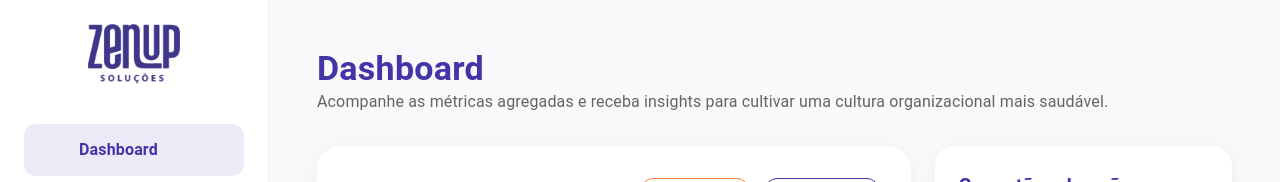
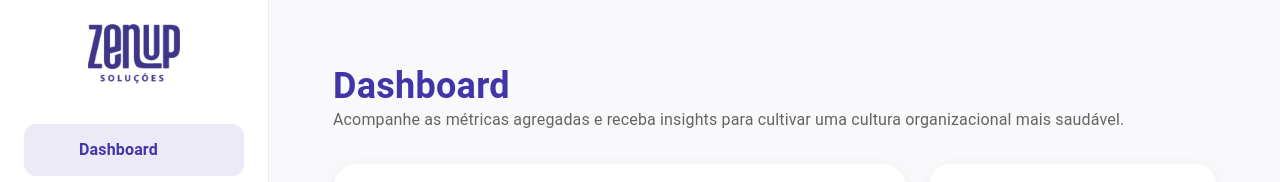
Before and after one commit to carlosqbarbosa/ZenUp-Frontend, a React (Vite) app: page /dashboard in a window 1280 px wide. Shown: the top 182 px of the page. Built offline with nearby package versions, Linux system fonts and the light colour scheme; no server answers; some icons are missing.

Commit message:
update: responsividade e padding e largura do Card no Dashboard

```diff
--- a/src/pages/Dashboard/Dashboard.tsx
+++ b/src/pages/Dashboard/Dashboard.tsx
@@ -9,51 +9,88 @@ import colors from "../../styles/colors";
 export default function Dashboard() {
   return (
     <Layout title="Dashboard">
-      <Box sx={{ display: "flex", flexDirection: "column", gap: 4, p: 2 }}>
-        {/* Header */}
+      <Box
+        sx={{
+          display: "flex",
+          flexDirection: "column",
+          gap: 4,
+          p: { xs: 2, sm: 3, md: 4 },
+          width: "100%",
+          maxWidth: "100vw",
+          overflowX: "hidden",
+          boxSizing: "border-box",
+        }}
+      >
+        {/* Cabeçalho */}
         <Box>
-          <Typography variant="h4" sx={{ fontWeight: 700, color: colors.primary }}>
+          <Typography
+            variant="h4"
+            sx={{
+              fontWeight: 700,
+              color: colors.primary,
+              fontSize: { xs: "1.75rem", sm: "2rem", md: "2.25rem" },
+            }}
+          >
             Dashboard
           </Typography>
-          <Typography color="text.secondary">
+          <Typography
+            color="text.secondary"
+            sx={{
+              fontSize: { xs: "0.9rem", sm: "1rem" },
+              maxWidth: "800px",
+            }}
+          >
             Acompanhe as métricas agregadas e receba insights para cultivar uma
             cultura organizacional mais saudável.
           </Typography>
         </Box>
 
-        {/* Linha 1 */}
+        {/* Linha 1: Métricas e Sugestões */}
         <Box
           sx={{
             display: "grid",
-            gridTemplateColumns: { xs: "1fr", lg: "2fr 1fr" },
-            gap: 3,
+            gridTemplateColumns: { xs: "1fr", md: "1fr 1fr", lg: "2fr 1fr" },
+            gap: { xs: 2, sm: 3 },
           }}
         >
           <DailyMetricsCard />
           <SuggestionsCard />
         </Box>
 
-        {/* Linha 2 */}
+        {/* Linha 2: Gráfico e Métrica por Humor */}
         <Box
           sx={{
             display: "grid",
-            gridTemplateColumns: { xs: "1fr", lg: "2fr 1fr" },
-            gap: 3,
+            gridTemplateColumns: { xs: "1fr", md: "1fr 1fr", lg: "2fr 1fr" },
+            gap: { xs: 2, sm: 3 },
           }}
         >
           <Card
             sx={{
               borderRadius: "20px",
-              p: 3,
+              p: { xs: 1, sm: 2 },
               boxShadow: "none",
               background: "transparent",
-              width: "740px",
+              width: "100%",
+              minHeight: { xs: 300, sm: 400 },
+              display: "flex",
+              justifyContent: "center",
+              alignItems: "center",
+              boxSizing: "border-box",
             }}
           >
             <CheckinComparisonChart />
           </Card>
 
-          <MetricaPorHumor />
+          <Box
+            sx={{
+              width: "100%",
+              display: "flex",
+              flexDirection: "column",
+            }}
+          >
+            <MetricaPorHumor />
+          </Box>
         </Box>
       </Box>
     </Layout>
```
